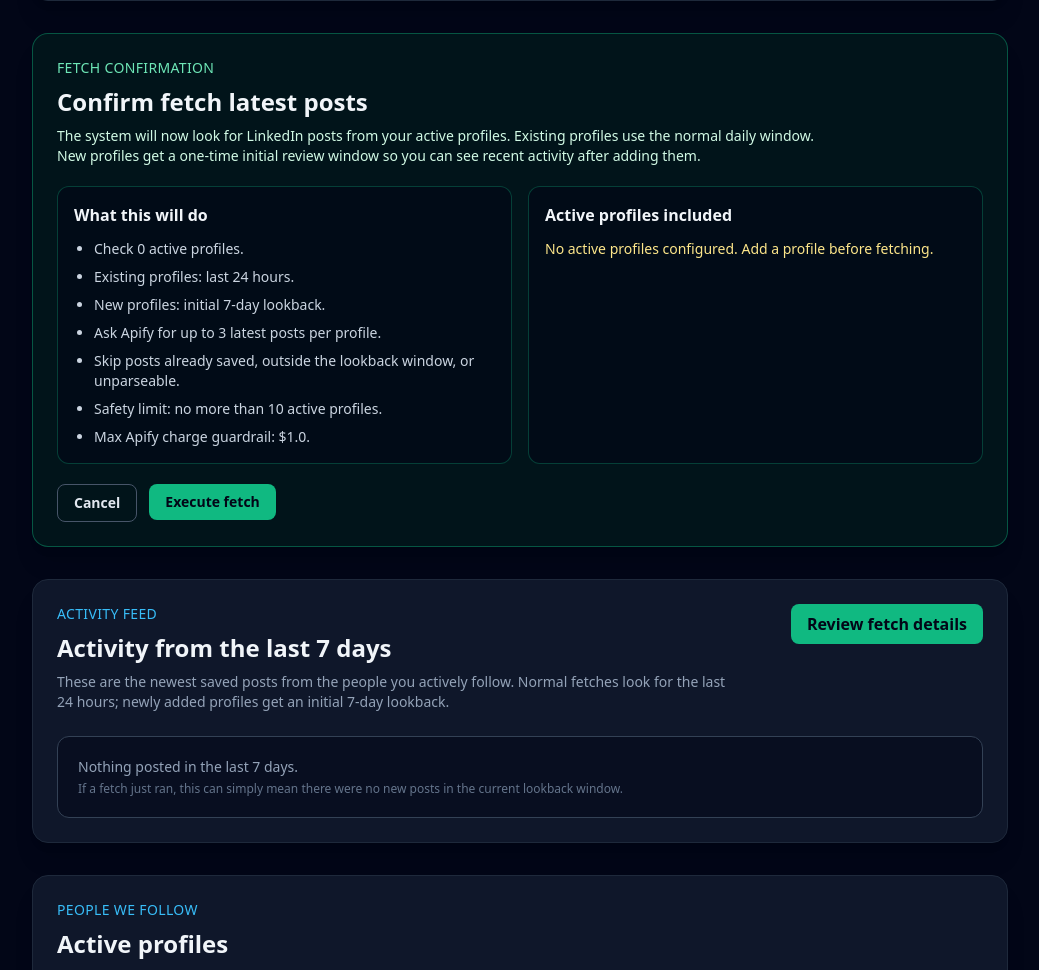
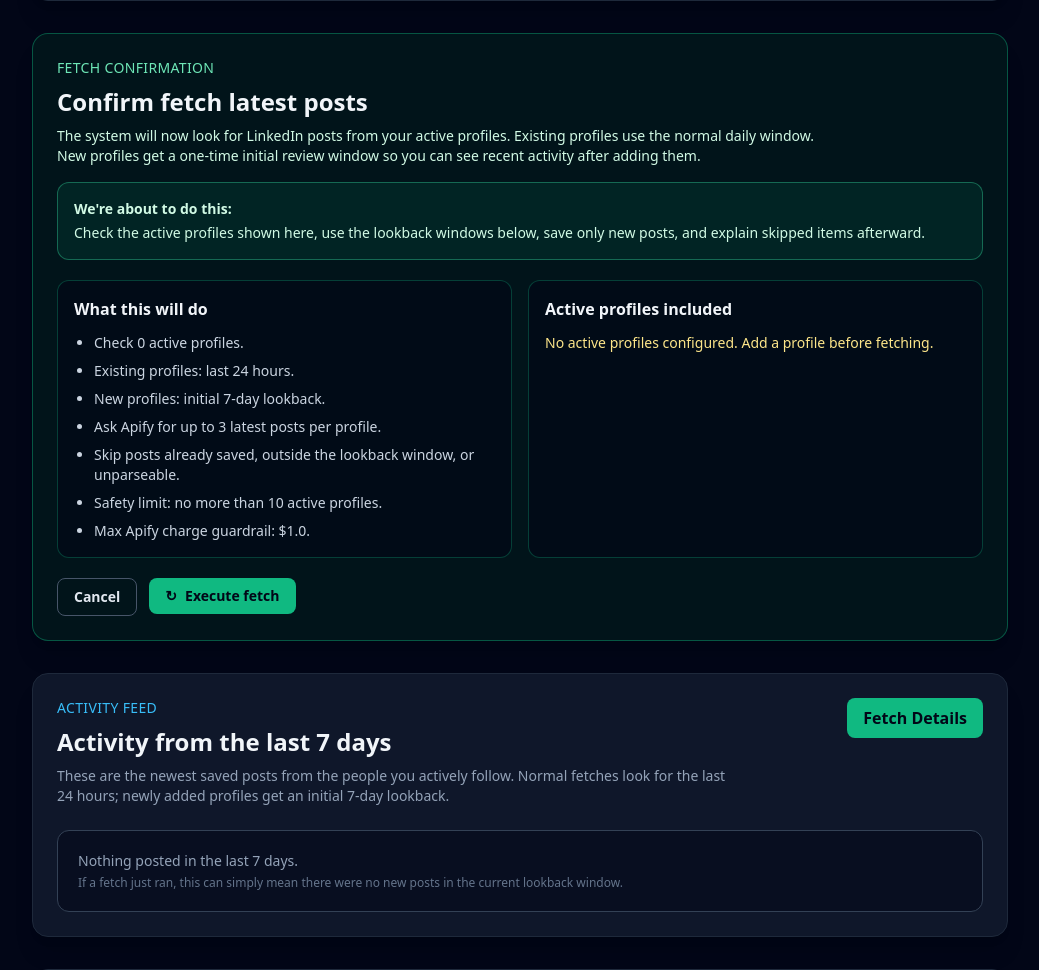
Before and after one commit to tpericle/LinkedInPulseMonitor, a FastAPI app: page /dashboard/fetch/apify in a window 1280 px wide. Shown: the part 241-1211 px from the top of the page, without its empty margins (120-1159 px from the left). Run offline with FastAPI, Linux system fonts and the light colour scheme; some libraries are stand-ins or nearby versions.

Commit message:
fix: improve fetch details feedback and post expansion

```diff
--- a/app/templates/dashboard.html
+++ b/app/templates/dashboard.html
@@ -1,4 +1,38 @@
 {% extends "base.html" %}
+
+{% macro post_card(post) %}
+  <article class="rounded-xl border border-slate-700 bg-slate-950/50 p-5">
+    <div class="flex flex-col gap-2 md:flex-row md:items-start md:justify-between">
+      <div>
+        <div class="flex flex-wrap items-center gap-2">
+          <h3 class="text-lg font-semibold text-slate-100">{{ post.author_name }}</h3>
+          <span class="rounded-full border border-sky-500/40 bg-sky-500/10 px-2 py-0.5 text-xs font-semibold text-sky-200">{{ post.review_label }}</span>
+          {% if post.age_display %}
+            <span class="rounded-full border border-slate-700 bg-slate-900 px-2 py-0.5 text-xs text-slate-300">{{ post.age_display }}</span>
+          {% endif %}
+        </div>
+        {% if post.authored_at_display %}
+          <p class="mt-1 text-xs text-slate-500">Posted: {{ post.authored_at_display }}</p>
+        {% endif %}
+      </div>
+      {% if post.linkedin_url %}
+        <a class="text-sm font-semibold text-sky-300 hover:text-sky-200" href="{{ post.linkedin_url }}" target="_blank" rel="noreferrer">Open post →</a>
+      {% endif %}
+    </div>
+    <p class="mt-4 whitespace-pre-line text-sm leading-6 text-slate-300">{{ post.summary }}</p>
+    {% if post.comment_starters %}
+      <div class="mt-4 rounded-lg border border-slate-800 bg-slate-900/80 p-4">
+        <h4 class="text-sm font-semibold text-slate-100">Comment starter ideas</h4>
+        <p class="mt-1 text-xs text-slate-500">These are thinking prompts, not copy-paste comments. They are guided by docs/profile/tony-commentary-style.md.</p>
+        <ul class="mt-3 list-disc space-y-2 pl-5 text-sm leading-6 text-slate-300">
+          {% for starter in post.comment_starters %}
+            <li>{{ starter }}</li>
+          {% endfor %}
+        </ul>
+      </div>
+    {% endif %}
+  </article>
+{% endmacro %}
 
 {% block content %}
 <section class="space-y-8">
@@ -30,6 +64,10 @@
       <p class="mt-2 max-w-3xl text-sm text-emerald-100">
         The system will now look for LinkedIn posts from your active profiles. Existing profiles use the normal daily window. New profiles get a one-time initial review window so you can see recent activity after adding them.
       </p>
+      <div class="mt-4 rounded-xl border border-emerald-400/40 bg-emerald-500/10 p-4 text-sm text-emerald-100">
+        <p class="font-semibold">We're about to do this:</p>
+        <p class="mt-1">Check the active profiles shown here, use the lookback windows below, save only new posts, and explain skipped items afterward.</p>
+      </div>
       <div class="mt-5 grid gap-4 md:grid-cols-2">
         <div class="rounded-xl border border-emerald-500/30 bg-slate-950/60 p-4">
           <h3 class="font-semibold text-slate-100">What this will do</h3>
@@ -61,8 +99,14 @@
       </div>
       <div class="mt-5 flex flex-wrap gap-3">
         <a class="rounded-lg border border-slate-600 px-4 py-2 text-sm font-semibold text-slate-200 hover:bg-slate-800" href="/dashboard">Cancel</a>
-        <form method="post" action="/dashboard/fetch/apify/execute">
-          <button class="rounded-lg bg-emerald-500 px-4 py-2 text-sm font-semibold text-slate-950 hover:bg-emerald-400" type="submit">Execute fetch</button>
+        <form data-processing-form method="post" action="/dashboard/fetch/apify/execute">
+          <button data-processing-button data-processing-label="Processing fetch..." class="inline-flex items-center gap-2 rounded-lg bg-emerald-500 px-4 py-2 text-sm font-semibold text-slate-950 hover:bg-emerald-400 disabled:cursor-wait disabled:opacity-80" type="submit">
+            <span aria-hidden="true">↻</span>
+            <span>Execute fetch</span>
+          </button>
+          <p data-processing-status class="mt-3 hidden rounded-lg border border-emerald-400/40 bg-emerald-500/10 p-3 text-sm font-semibold text-emerald-100" role="status" aria-live="polite">
+            Processing fetch... Fetching posts now. We're checking LinkedIn activity for your active profiles now.
+          </p>
         </form>
       </div>
     </section>
@@ -80,45 +124,28 @@
           <p class="mt-2 text-xs text-slate-500">Last fetch: {{ latest_fetch_display }}</p>
         {% endif %}
       </div>
-      <a class="rounded-lg bg-emerald-500 px-4 py-2 text-center font-semibold text-slate-950 hover:bg-emerald-400" href="/dashboard/fetch/apify">Review fetch details</a>
+      <a class="rounded-lg bg-emerald-500 px-4 py-2 text-center font-semibold text-slate-950 hover:bg-emerald-400" href="/dashboard/fetch/apify">Fetch Details</a>
     </div>
 
     {% if recent_post_cards %}
       <div class="mt-6 grid gap-4">
-        {% for post in recent_post_cards %}
-          <article class="rounded-xl border border-slate-700 bg-slate-950/50 p-5">
-            <div class="flex flex-col gap-2 md:flex-row md:items-start md:justify-between">
-              <div>
-                <div class="flex flex-wrap items-center gap-2">
-                  <h3 class="text-lg font-semibold text-slate-100">{{ post.author_name }}</h3>
-                  <span class="rounded-full border border-sky-500/40 bg-sky-500/10 px-2 py-0.5 text-xs font-semibold text-sky-200">{{ post.review_label }}</span>
-                  {% if post.age_display %}
-                    <span class="rounded-full border border-slate-700 bg-slate-900 px-2 py-0.5 text-xs text-slate-300">{{ post.age_display }}</span>
-                  {% endif %}
-                </div>
-                {% if post.authored_at_display %}
-                  <p class="mt-1 text-xs text-slate-500">Posted: {{ post.authored_at_display }}</p>
-                {% endif %}
-              </div>
-              {% if post.linkedin_url %}
-                <a class="text-sm font-semibold text-sky-300 hover:text-sky-200" href="{{ post.linkedin_url }}" target="_blank" rel="noreferrer">Open post →</a>
-              {% endif %}
-            </div>
-            <p class="mt-4 whitespace-pre-line text-sm leading-6 text-slate-300">{{ post.summary }}</p>
-            {% if post.comment_starters %}
-              <div class="mt-4 rounded-lg border border-slate-800 bg-slate-900/80 p-4">
-                <h4 class="text-sm font-semibold text-slate-100">Comment starter ideas</h4>
-                <p class="mt-1 text-xs text-slate-500">These are thinking prompts, not copy-paste comments. They are guided by docs/profile/tony-commentary-style.md.</p>
-                <ul class="mt-3 list-disc space-y-2 pl-5 text-sm leading-6 text-slate-300">
-                  {% for starter in post.comment_starters %}
-                    <li>{{ starter }}</li>
-                  {% endfor %}
-                </ul>
-              </div>
-            {% endif %}
-          </article>
+        {% for post in visible_recent_post_cards %}
+          {{ post_card(post) }}
         {% endfor %}
       </div>
+      {% if extra_recent_post_cards %}
+        <details class="mt-4 rounded-xl border border-slate-700 bg-slate-950/40 p-4">
+          <summary class="cursor-pointer text-sm font-semibold text-sky-200 hover:text-sky-100">
+            Show {{ extra_recent_post_count }} more post{% if extra_recent_post_count != 1 %}s{% endif %}
+          </summary>
+          <div class="mt-4 grid gap-4">
+            <h3 class="text-sm font-semibold uppercase tracking-wide text-slate-400">More activity from the last {{ recent_post_days }} days</h3>
+            {% for post in extra_recent_post_cards %}
+              {{ post_card(post) }}
+            {% endfor %}
+          </div>
+        </details>
+      {% endif %}
     {% else %}
       <div class="mt-6 rounded-xl border border-slate-700 bg-slate-950/50 p-5">
         <p class="text-sm text-slate-400">Nothing posted in the last {{ recent_post_days }} days.</p>
@@ -250,4 +277,21 @@
     {% endif %}
   </section>
 </section>
+<script>
+  document.querySelectorAll('[data-processing-form]').forEach((form) => {
+    form.addEventListener('submit', () => {
+      const button = form.querySelector('[data-processing-button]');
+      const status = form.querySelector('[data-processing-status]');
+      if (button) {
+        const label = button.getAttribute('data-processing-label') || 'Processing...';
+        button.disabled = true;
+        button.setAttribute('aria-busy', 'true');
+        button.textContent = label;
+      }
+      if (status) {
+        status.classList.remove('hidden');
+      }
+    });
+  });
+</script>
 {% endblock %}
```
Also changed, not shown: AGENTS.md (+7 -4 lines), app/routers/dashboard.py (+8 -2 lines), tests/test_app_foundation.py (+34 -1 lines), README.md.
